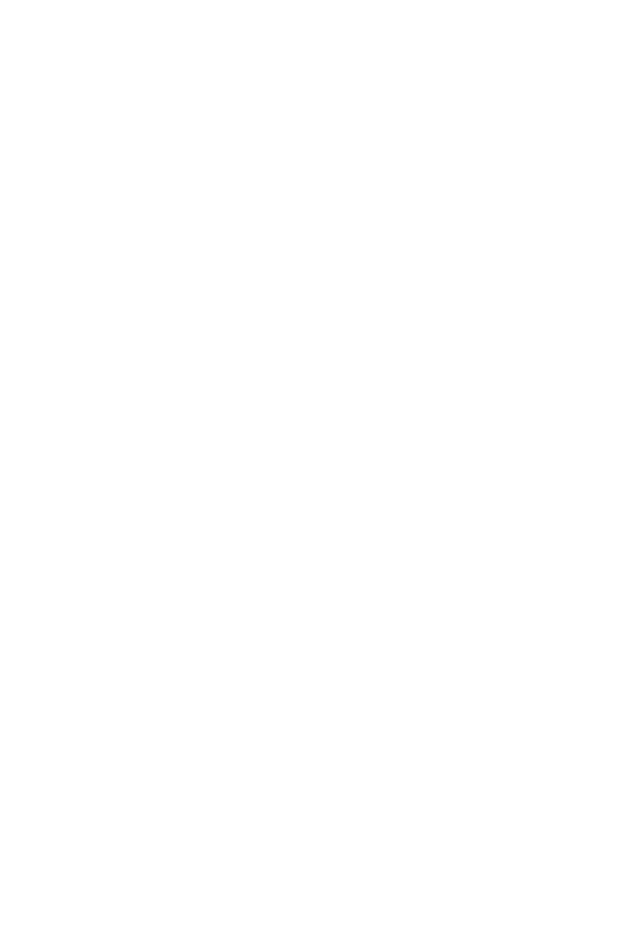
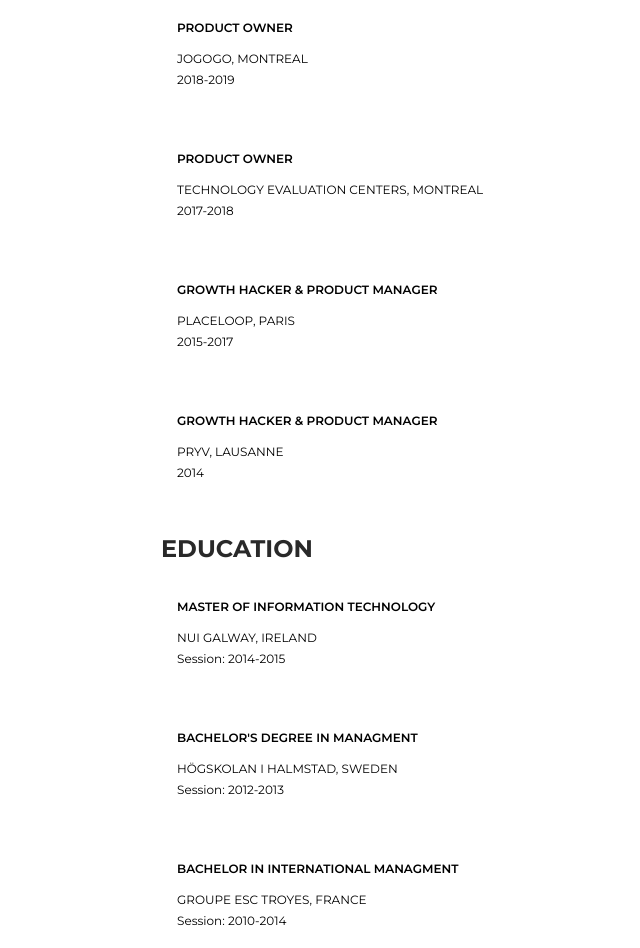
Before and after one commit to Armitage35/portfolio, a Vue app: page / in a window 1280 px wide. Shown: the part 1800-2748 px from the top of the page, without its empty margins (289-929 px from the left). Before the commit the page ends 1701 px from the top, so only its background shows below. Built offline with nearby package versions, Linux system fonts and the light colour scheme.

Commit message:
Build work and education section (#9)
* v0.4.0

* Simplify CI

* Boilerplate work and education

* Wrap up experience and education

* Please linter gods

* Last minute change of heart

```diff
--- a/package.json
+++ b/package.json
@@ -1,6 +1,6 @@
 {
 	"name": "portfolio",
-	"version": "0.3.0",
+	"version": "0.4.0",
 	"description": "A static porfolio for Adrien D. Ahlqvist",
 	"author": "Adrien D. Ahlqvist",
 	"license": "MIT",
--- a/src/Views/Portfolio/Portfolio.scss
+++ b/src/Views/Portfolio/Portfolio.scss
@@ -4,5 +4,6 @@
 
 .portfolio__content {
 	padding: 0 50px;
+	padding-left: 100px;
 	margin-left: calc(#{$sidemenu-width} + 30px);
 }
--- a/src/Views/Portfolio/Portfolio.vue
+++ b/src/Views/Portfolio/Portfolio.vue
@@ -5,6 +5,7 @@
 			<Home></Home>
 			<ElevatorPitch></ElevatorPitch>
 			<Skills></Skills>
+			<WorkEducation></WorkEducation>
 		</div>
 	</div>
 </template>
@@ -14,8 +15,9 @@ import Home from './Home/Home';
 import ElevatorPitch from './ElevatorPitch/ElevatorPitch';
 import Sidemenu from './Sidemenu/Sidemenu';
 import Skills from './Skills/Skills';
+import WorkEducation from './WorkEducation/WorkEducation';
 
 export default {
-	components: { ElevatorPitch, Home, Sidemenu, Skills }
+	components: { ElevatorPitch, Home, Sidemenu, Skills, WorkEducation }
 }
 </script>
--- a/src/Views/Portfolio/Sidemenu/Sidemenu.vue
+++ b/src/Views/Portfolio/Sidemenu/Sidemenu.vue
@@ -23,6 +23,7 @@
 export default {
 	data: function() {
 		return {
+			// @todo: load svg icons rather than the whole FA lib
 			contactsInfo: [{
 				name: 'email',
 				content: 'adrien.dubois35@gmail.com',
--- a/src/Views/Portfolio/Skills/Skills.vue
+++ b/src/Views/Portfolio/Skills/Skills.vue
@@ -26,7 +26,7 @@ export default {
 		return {
 			code: ['JavaScript', 'CSS/SASS', 'React', 'Vue.js', 'Git', 'Node', 'CI/CD', 'SQL', 'MongoDB', 'RestAPI', 'GraphQL'],
 			design: [' Photoshop', 'Sketch', 'Adobe XD', 'InVision', 'Balsamiq wireframes', 'Illustrator'],
-			productManagment: ['Jira', 'Confluence', 'GitHub', 'GitLab', 'Trello', 'Mixpanel', 'Google Analytics', 'Google Data Studio', 'Excel', 'Segment']
+			productManagment: ['Jira', 'Confluence', 'GitHub', 'GitLab', 'Trello', 'Mixpanel', 'Google Analytics', 'Google Data Studio', 'Excel', 'Segment', 'Mailchimp']
 		}
 	}
 }
--- /dev/null
+++ b/src/Views/Portfolio/WorkEducation/WorkEducation.scss
@@ -0,0 +1,6 @@
+.workEducation__content {
+	display: flex;
+	flex-wrap: wrap;
+	row-gap: 24px;
+	justify-content: space-between;
+}
--- /dev/null
+++ b/src/Views/Portfolio/WorkEducation/WorkEducation.vue
@@ -0,0 +1,63 @@
+<template>
+	<div class="workEducation">
+		<h1>Work experience</h1>
+		<div class="workEducation__content">
+			<Experience v-for="(workExperience, key) in work" :key="key" :title="workExperience.title" :place="workExperience.place" :duration="workExperience.duration" :clickable="workExperience.clickable"></Experience>
+		</div>
+		<h1>Education</h1>
+		<div class="workEducation__content">
+			<Experience v-for="(education, key) in education" :key="key" :title="education.title" :place="education.place" :duration="education.duration" :clickable="education.clickable"></Experience>
+		</div>
+	</div>
+</template>
+
+<script>
+	import Experience from '../../../components/Experience/Experience';
+
+	export default {
+		components: { Experience },
+		data: function() {
+			return {
+				education: [{
+					title: 'Master of Information Technology',
+					place: 'NUI Galway, Ireland',
+					duration: 'Session: 2014-2015',
+					clickable: false
+				}, {
+					title: 'Bachelor\'s degree in managment',
+					place: 'Högskolan i Halmstad, Sweden',
+					duration: 'Session: 2012-2013',
+					clickable: false
+				},
+				{
+					title: 'Bachelor in international managment',
+					place: 'Groupe ESC Troyes, France',
+					duration: 'Session: 2010-2014',
+					clickable: false
+				}],
+				work: [{
+					title: 'Product owner',
+					place: 'Jogogo, Montreal',
+					duration: '2018-2019',
+					clickable: true
+				}, {
+					title: 'Product owner',
+					place: 'Technology Evaluation Centers, Montreal',
+					duration: '2017-2018',
+					clickable: true
+				},
+				{
+					title: 'Growth hacker & Product manager',
+					place: 'Placeloop, Paris',
+					duration: '2015-2017',
+					clickable: true
+				},
+				{
+					title: 'Growth hacker & Product manager',
+					place: 'Pryv, Lausanne',
+					duration: '2014',
+					clickable: true
+				}],
+		}}
+	}
+</script>
--- /dev/null
+++ b/src/components/Experience/Experience.scss
@@ -0,0 +1,40 @@
+.experience {
+	width: 370px;
+	padding: 20px 16px;
+	cursor: pointer;
+
+	i {
+		display: none;
+	}
+}
+
+.experience:hover{
+	box-shadow: $defaultShadow;
+
+	i {
+		display: block;
+	}
+}
+
+.experience__title {
+	text-transform: uppercase;
+	font-size: 12px;
+	font-weight: $semiBold;
+	margin-bottom: 16px;
+}
+
+.experience__place {
+	text-transform: uppercase;
+	font-size: 12px;
+	margin-bottom: 6px;
+}
+
+.experience__bottom {
+	display: flex;
+	flex-direction: row;
+	justify-content: space-between;
+}
+
+.experience__duration {
+	font-size: 12px;
+}
--- /dev/null
+++ b/src/components/Experience/Experience.vue
@@ -0,0 +1,16 @@
+<template>
+	<div class="experience">
+		<div class="experience__title">{{ title }}</div>
+		<div class="experience__place">{{ place }}</div>
+		<div class="experience__bottom">
+			<div class="experience__duration">{{ duration }}</div>
+			<i class="fas fa-long-arrow-alt-right" v-if="clickable"></i>
+		</div>
+	</div>
+</template>
+
+<script>
+export default {
+	props: [ 'clickable', 'title', 'place', 'duration']
+}
+</script>
--- a/src/master.scss
+++ b/src/master.scss
@@ -8,6 +8,8 @@
 @import './Views/Portfolio/Home/Home.scss';
 @import './Views/Portfolio/Sidemenu/Sidemenu.scss';
 @import './Views/Portfolio/Skills/Skills.scss';
+@import './Views/Portfolio/WorkEducation/WorkEducation.scss';
 
 // Components
 @import './components/SkillCartridge/SkillCartridge.scss';
+@import './components/Experience/Experience.scss';
```
